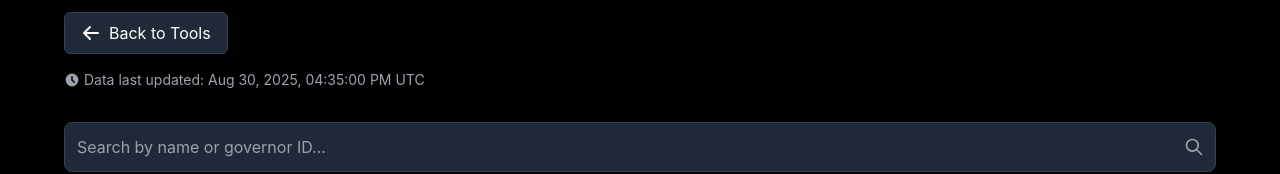
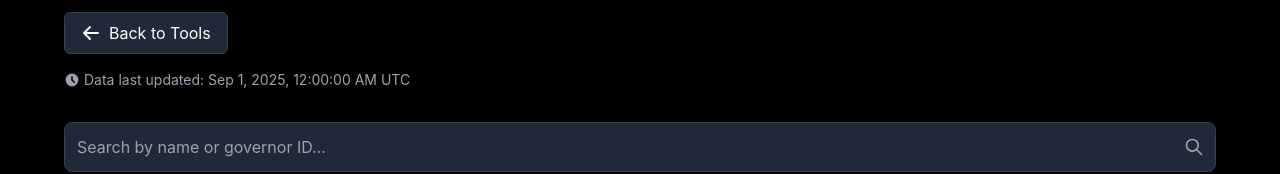
Before and after one commit to achen1076/3606, a React (Create React App) app: page /barbfortrally in a window 1280 px wide. Shown: the part 272-446 px from the top of the page. Built offline with nearby package versions, Linux system fonts and the light colour scheme.

Commit message:
update forts

```diff
--- a/src/pages/BarbForRallyPage.tsx
+++ b/src/pages/BarbForRallyPage.tsx
@@ -268,7 +268,7 @@ export default function BarbForRallyPage() {
   // Format: "YYYY-MM-DDThh:mm:ss-04:00" for EST timezone
   // Example: August 11, 2025 7:56 PM EST = "2025-08-11T19:56:00-04:00"
   // Note: The -04:00 part specifies the EST timezone offset
-  const MANUAL_TIMESTAMP = new Date("2025-08-30T12:35:00-04:00"); // August 30, 2025 12:35:00 PM EST
+  const MANUAL_TIMESTAMP = new Date("2025-08-31T20:00:00-04:00"); // August 31, 2025 08:00:00 PM EST
 
   // Function to fetch weekly data
   const fetchWeeklyData = async () => {
```
Also changed, not shown: public/data/rally_data_entire.csv, public/data/rally_data_weekly.csv.
